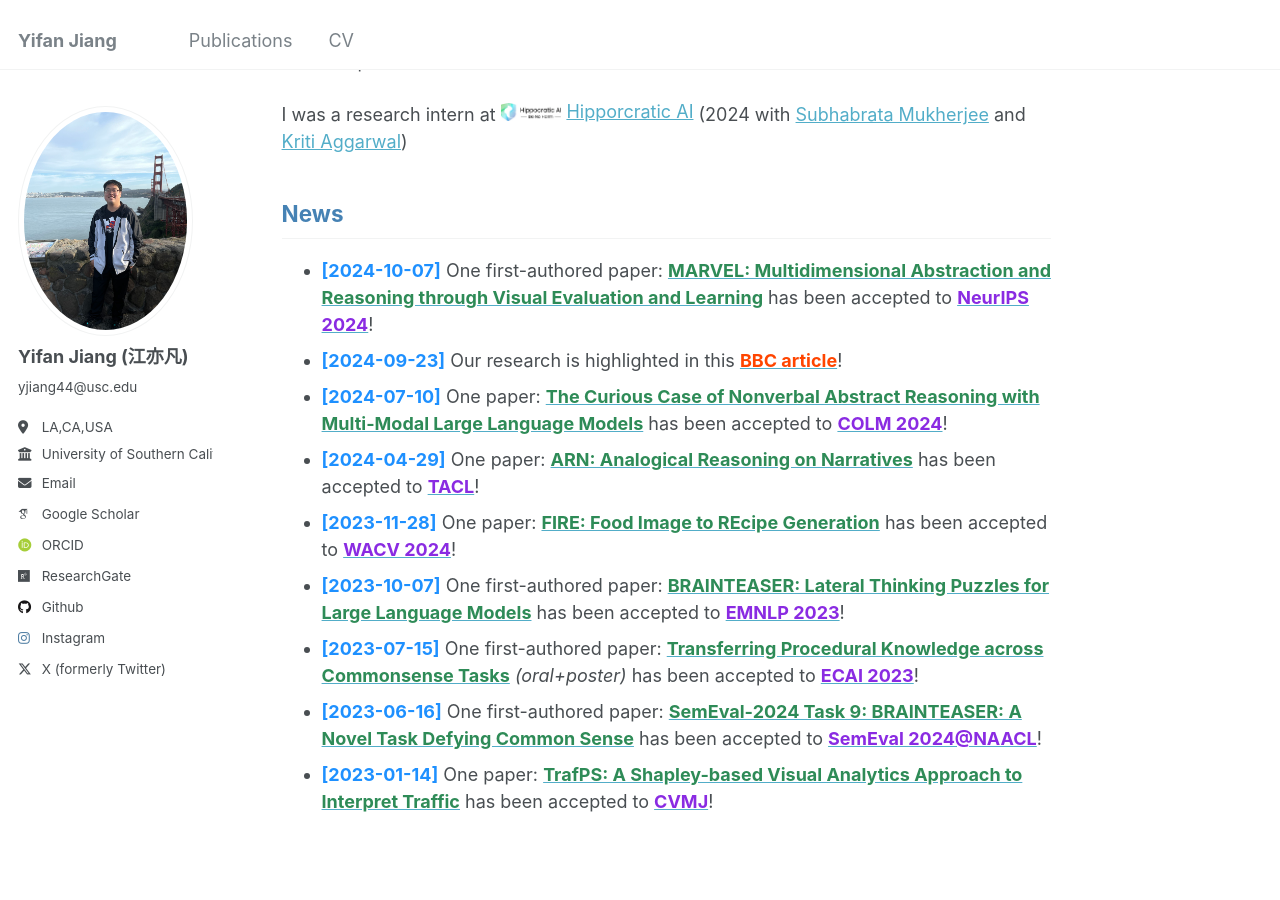
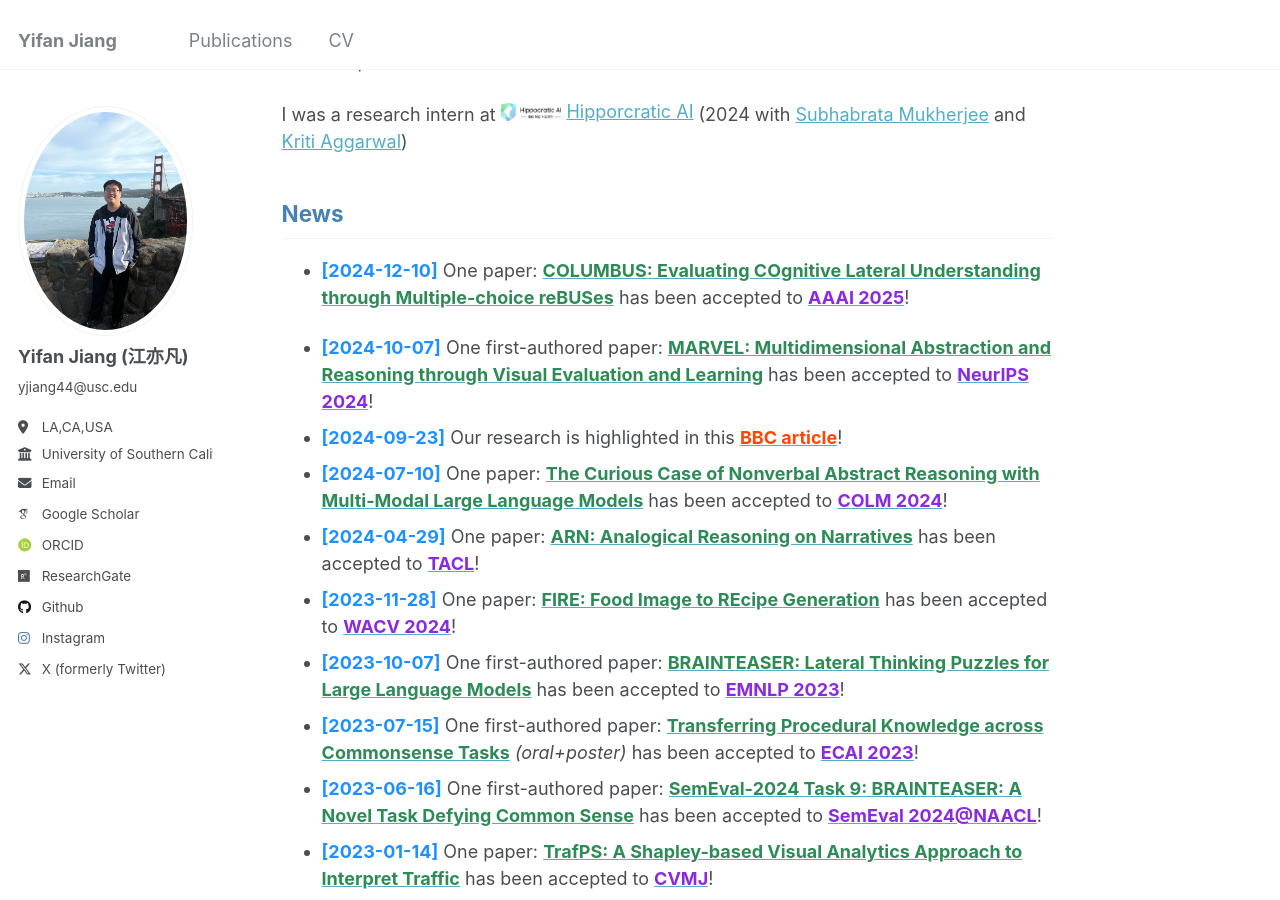
Before and after one commit to yifanJIANG-921/yifanJIANG-921.github.io, a Jekyll site: the page built from _pages/about.md, in a window 1280 px wide and 900 px high, scrolled down 869 px. Built offline with Jekyll 4.4.1, drawn with Linux system fonts in a browser that asks for light colours; some web fonts are replaced.

Commit message:
Update about.md

```diff
--- a/_pages/about.md
+++ b/_pages/about.md
@@ -21,6 +21,7 @@ I was a research intern at <a href="https://www.hippocraticai.com/" style="displ
 
 
 ## <span style="color: #4682B4;">News</span>
+- **<span style="color: #1E90FF;">[2024-12-10]</span>** One paper: [<span style="color: #2E8B57;">**COLUMBUS: Evaluating COgnitive Lateral Understanding through Multiple-choice reBUSes**</span>](https://arxiv.org/abs/2409.04053) has been accepted to [<span style="color: #8A2BE2;">**AAAI 2025**</span>](https://aaai.org/conference/aaai/aaai-25/)!
 
 - **<span style="color: #1E90FF;">[2024-10-07]</span>** One first-authored paper: [<span style="color: #2E8B57;">**MARVEL: Multidimensional Abstraction and Reasoning through Visual Evaluation and Learning**</span>](https://arxiv.org/abs/2404.13591) has been accepted to [<span style="color: #8A2BE2;">**NeurIPS 2024**</span>](https://neurips.cc/)!
 - **<span style="color: #1E90FF;">[2024-09-23]</span>** Our research is highlighted in this [<span style="color: #FF4500;">**BBC article**</span>](https://www.bbc.com/future/article/20240912-what-riddles-teach-us-about-the-human-mind)!
```
